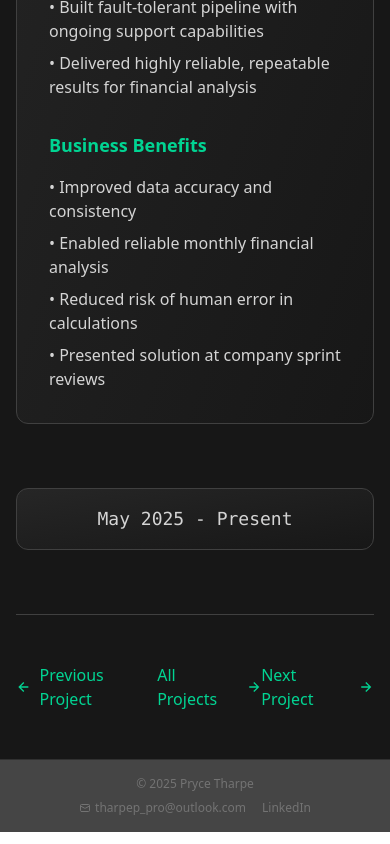
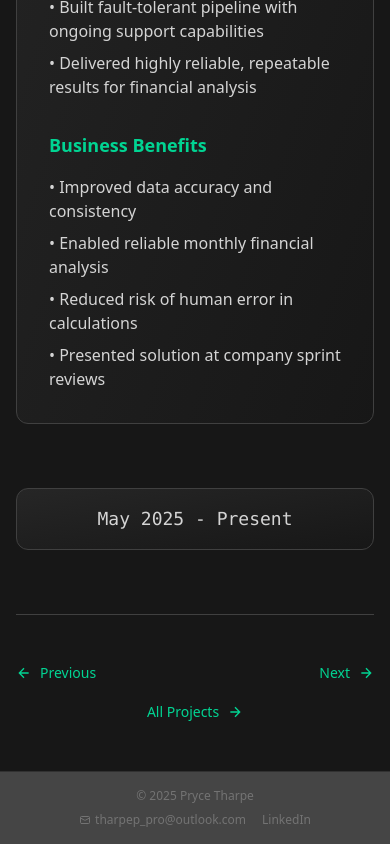
Before and after one commit to tharpep/portfolio, a Next.js app: page /projects/azure-etl-pipeline in a window 390 px wide. Shown: the part 2862-3706 px from the top of the page. Built offline with nearby package versions, Linux system fonts and the light colour scheme.

Commit message:
Fix for github/resume buttons on mobile menu. Also fixed scrunched navigation on project on mobile.

```diff
--- a/package.json
+++ b/package.json
@@ -12,6 +12,7 @@
     "@azure/storage-blob": "^12.28.0",
     "@vercel/analytics": "^1.5.0",
     "@vercel/speed-insights": "^1.2.0",
+    "gtag": "^1.0.1",
     "next": "15.3.3",
     "react": "^19.0.0",
     "react-dom": "^19.0.0"
--- a/src/app/projects/azure-etl-pipeline/page.tsx
+++ b/src/app/projects/azure-etl-pipeline/page.tsx
@@ -189,7 +189,9 @@ export default function AzureETLPipeline() {
       </section>
 
       {/* Navigation */}
-      <section className="flex justify-between items-center pt-12 border-t border-neutral-700">
+      <section className="pt-12 border-t border-neutral-700">
+        {/* Desktop Navigation */}
+        <div className="hidden sm:flex justify-between items-center">
           <Link
             href={`/projects/${prevProject?.slug}`}
             className="flex items-center text-emerald-400 hover:text-emerald-300 transition-colors"
@@ -219,6 +221,44 @@ export default function AzureETLPipeline() {
               <path d="M5 12h14m-7-7l7 7-7 7"/>
             </svg>
           </Link>
+        </div>
+
+        {/* Mobile Navigation */}
+        <div className="sm:hidden space-y-4">
+          <div className="flex justify-between">
+            <Link
+              href={`/projects/${prevProject?.slug}`}
+              className="flex items-center text-emerald-400 hover:text-emerald-300 transition-colors text-sm"
+            >
+              <svg className="w-4 h-4 mr-2" fill="none" stroke="currentColor" strokeWidth="2" viewBox="0 0 24 24">
+                <path d="M19 12H5m7-7l-7 7 7 7"/>
+              </svg>
+              Previous
+            </Link>
+
+            <Link
+              href={`/projects/${nextProject?.slug}`}
+              className="flex items-center text-emerald-400 hover:text-emerald-300 transition-colors text-sm"
+            >
+              Next
+              <svg className="w-4 h-4 ml-2" fill="none" stroke="currentColor" strokeWidth="2" viewBox="0 0 24 24">
+                <path d="M5 12h14m-7-7l7 7-7 7"/>
+              </svg>
+            </Link>
+          </div>
+
+          <div className="text-center">
+            <Link
+              href="/projects"
+              className="inline-flex items-center text-emerald-400 hover:text-emerald-300 transition-colors text-sm"
+            >
+              All Projects
+              <svg className="w-4 h-4 ml-2" fill="none" stroke="currentColor" strokeWidth="2" viewBox="0 0 24 24">
+                <path d="M5 12h14m-7-7l7 7-7 7"/>
+              </svg>
+            </Link>
+          </div>
+        </div>
       </section>
     </main>
   );
--- a/src/components/Nav.tsx
+++ b/src/components/Nav.tsx
@@ -108,9 +108,8 @@ export default function Nav() {
                 );
               })}
 
-              {/* Mobile GitHub & Resume Row */}
-              <div className="sm:hidden mt-4 pt-4 border-t border-neutral-800/30">
-                <div className="flex items-center gap-4">
+              {/* Mobile GitHub & Resume - Separate Rows */}
+              <div className="sm:hidden mt-4 pt-4 border-t border-neutral-800/30 space-y-3">
                 <a
                   href="https://github.com/PryceTharpe"
                   target="_blank"
@@ -129,7 +128,6 @@ export default function Nav() {
                   <span className="text-neutral-400 text-sm">Resume</span>
                 </div>
               </div>
-              </div>
 
               {/* Mobile Contact Me */}
               <div className="sm:hidden mt-3">
```
Also changed, not shown: src/app/projects/dj-pete-beat-sequencer/page.tsx (+5 -5 lines), 1 other file (tests, documents, lock files or other folders). Lines whose indentation alone changed are shown as unchanged.
